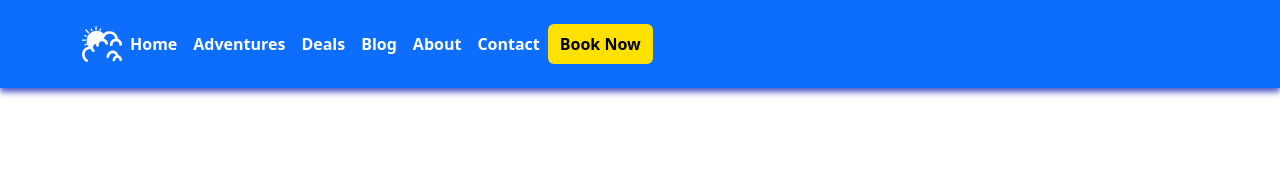
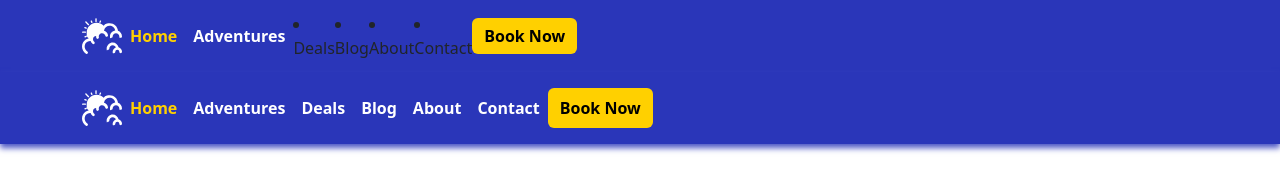
Before and after one commit to benn0425/dsn1713-skyhighadventures, a plain HTML site: page index.html in a window 1280 px wide. Drawn offline with nearby package versions, Linux system fonts and the light colour scheme.

Commit message:
Styled active link

```diff
--- a/css/style.css
+++ b/css/style.css
@@ -1,5 +1,5 @@
 .navbar {
-    background-color: rgb(51, 58, 137);
+    background-color: #2a36b9;
     box-shadow: 0 4px 6px rgb(75, 85, 196);
 }
 
@@ -8,12 +8,12 @@
     color: #ffffff;
 }
 
-.nav-link.active {
-    color: yellow;
+.navbar .nav-link.active {
+    color: #ffd000;
 }
 
 .btn {
-    background-color: rgb(255, 225, 0);
+    background-color: rgb(255, 208, 0);
     border: none;
     font-weight: 800;
 }
--- a/index.html
+++ b/index.html
@@ -12,7 +12,47 @@
     </head>
     <body>
 
-        <nav class="navbar bg-primary navbar-expand-md py-3" data-bs-theme="dark">
+        <nav class="navbar navbar-expand-md" data-bs-theme="dark">
+            <div class="container">
+                <img src="/images/clouds-svgrepo-com.svg" alt="Logo" width="40" height="40" class="d-inline-block align-text-top">
+              <!-- <a class="navbar-brand navbar-text" href="#">SkyHigh Adventures</a> -->
+              <button class="navbar-toggler" type="button" data-bs-toggle="collapse" data-bs-target="#navbarNav" aria-controls="navbarNav" aria-expanded="false" aria-label="Toggle navigation">
+                <span class="navbar-toggler-icon"></span>
+              </button>
+              <div id="navbarNav">
+                <ul class="navbar-nav navbar-text extra">
+                    <li class="nav-item">
+                    <a class="nav-link active" aria-current="page" href="#">Home</a>
+                    </li>
+                    <li class="nav-item">
+                     <a class="nav-link" href="#">Adventures</a>
+                    </li>
+                </ul>
+              </div>
+              <div class="collapse navbar-collapse" id="navbarNav">
+                  <li class="nav-item">
+                    <a class="nav-link" href="#">Deals</a>
+                  </li>
+                  <li class="nav-item">
+                    <a class="nav-link" href="#">Blog</a>
+                  </li>
+                  <li class="nav-item">
+                    <a class="nav-link" href="#">About</a>
+                  </li>
+                  <li class="nav-item">
+                    <a class="nav-link" href="#">Contact</a>
+                  </li>
+                  <button type="button" class="btn btn-light">Book Now</button>
+                </ul>
+              </div>
+            </div>
+          </nav>
+        </header>
+
+
+
+
+        <nav class="navbar navbar-expand-lg" data-bs-theme="dark">
             <div class="container">
                 <img src="/images/clouds-svgrepo-com.svg" alt="Logo" width="40" height="40" class="d-inline-block align-text-top">
               <!-- <a class="navbar-brand navbar-text" href="#">SkyHigh Adventures</a> -->
```
